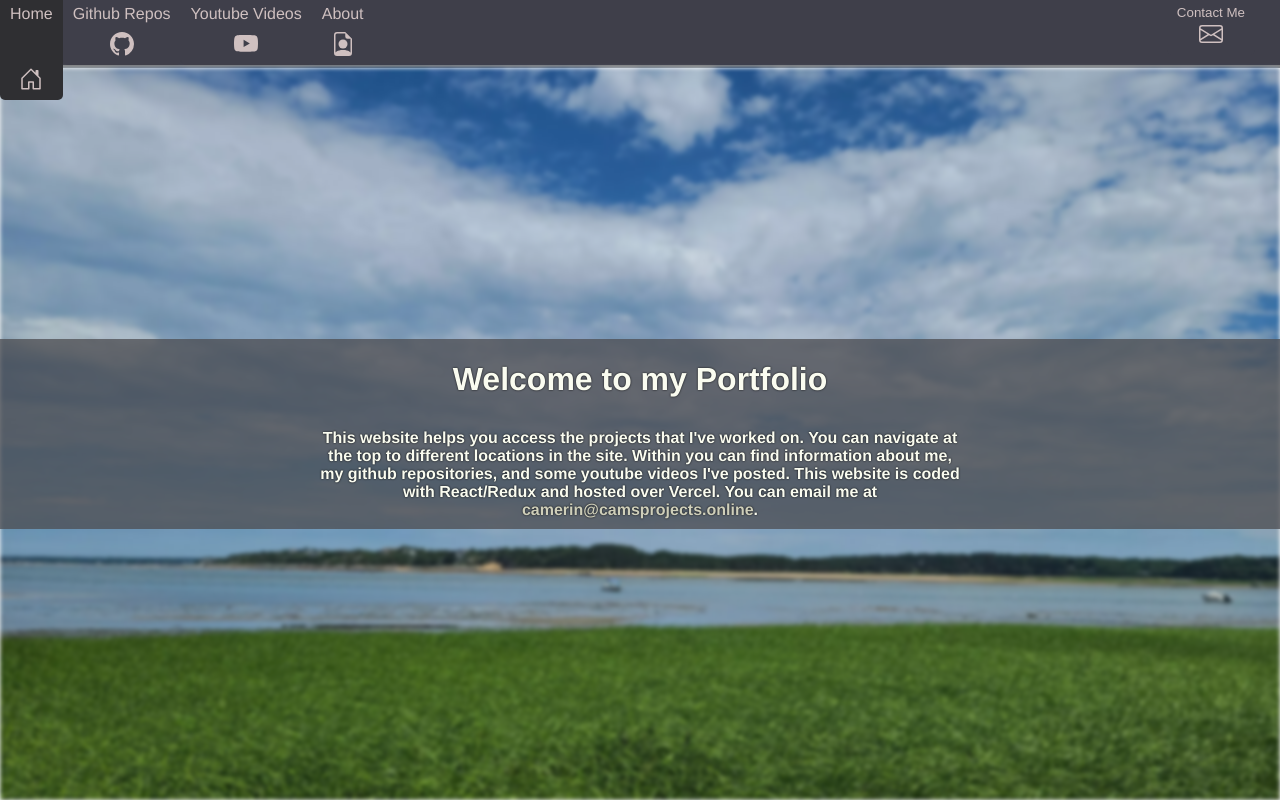
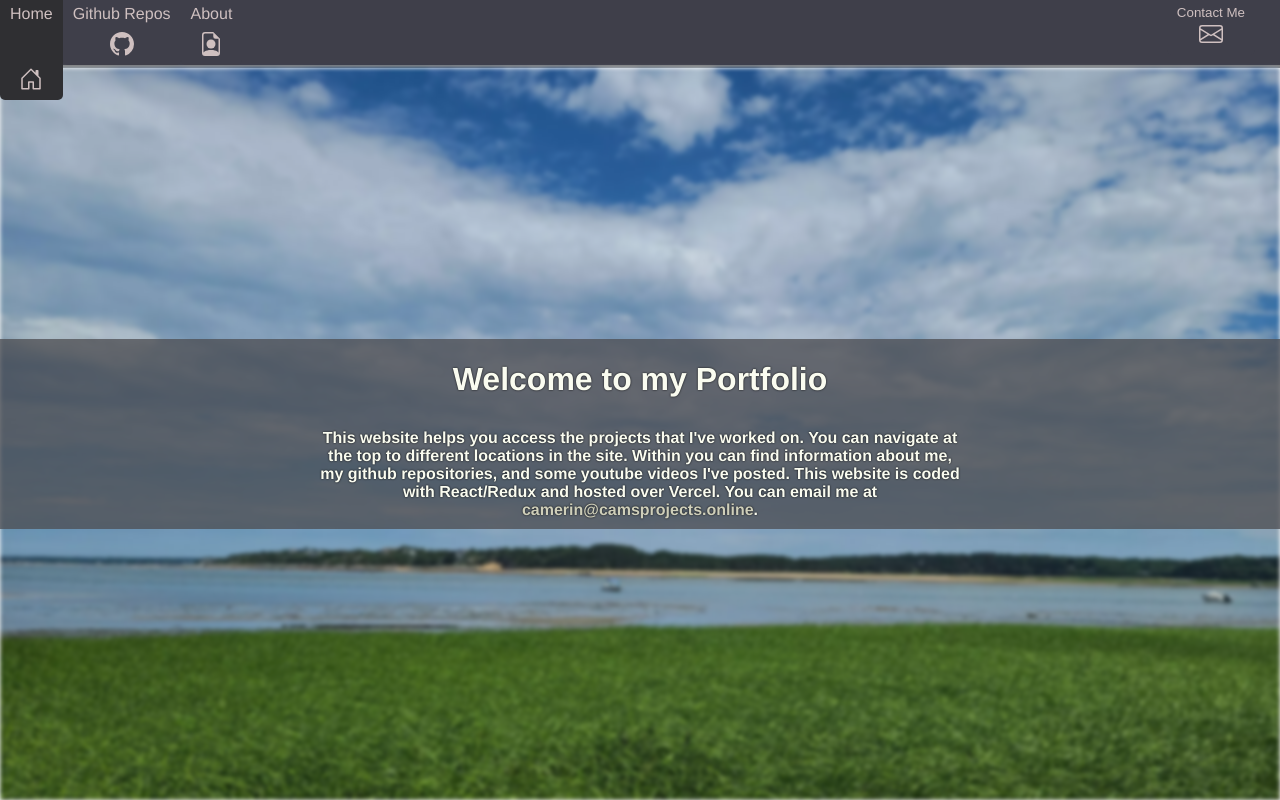
Before and after one commit to RaspberryProgramming/portfolio, a React (Create React App) app: page / in a window 1280 px wide. Built offline with nearby package versions, Linux system fonts and the light colour scheme.

Commit message:
Removed Youtube from Navigation for now

```diff
--- a/src/components/Navigation.js
+++ b/src/components/Navigation.js
@@ -18,10 +18,6 @@ const Navigation = (props) => {
         Github Repos
         <Github />
       </Link>
-      <Link to="/youtube">
-        Youtube Videos
-        <Youtube />
-      </Link>
       <Link to="/about">
         About
         <FileEarmarkPerson />
```
Also changed, not shown: 1 other file (tests, documents, lock files or other folders).
